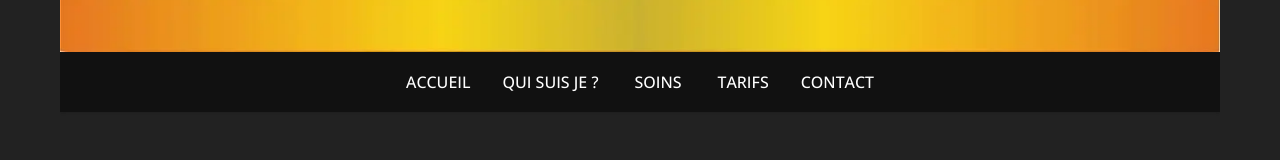
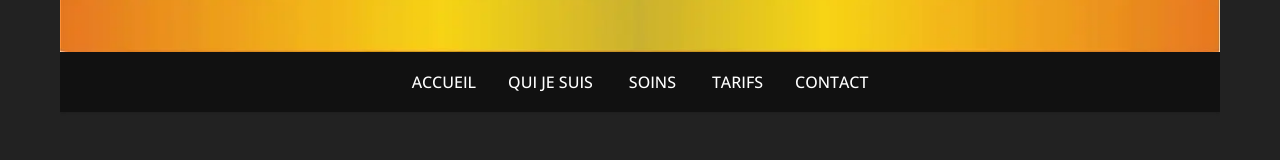
Before and after one commit to White-Wolf-Web/amour-essenciel, a Next.js app: page / in a window 1280 px wide. Shown: the part 393-553 px from the top of the page. Built offline with nearby package versions, Linux system fonts and the light colour scheme.

Commit message:
Update nav.tsx

```diff
--- a/src/components/header/nav.tsx
+++ b/src/components/header/nav.tsx
@@ -57,7 +57,7 @@ export default function Nav() {
 				ACCUEIL
 			</Link>
 			<Link href="/nathalie" className="text-base font-medium hover:text-orange-500 active:text-orange-500">
-				QUI SUIS JE ?
+				QUI JE SUIS
 			</Link>
 			<ul>
 				<li
```
